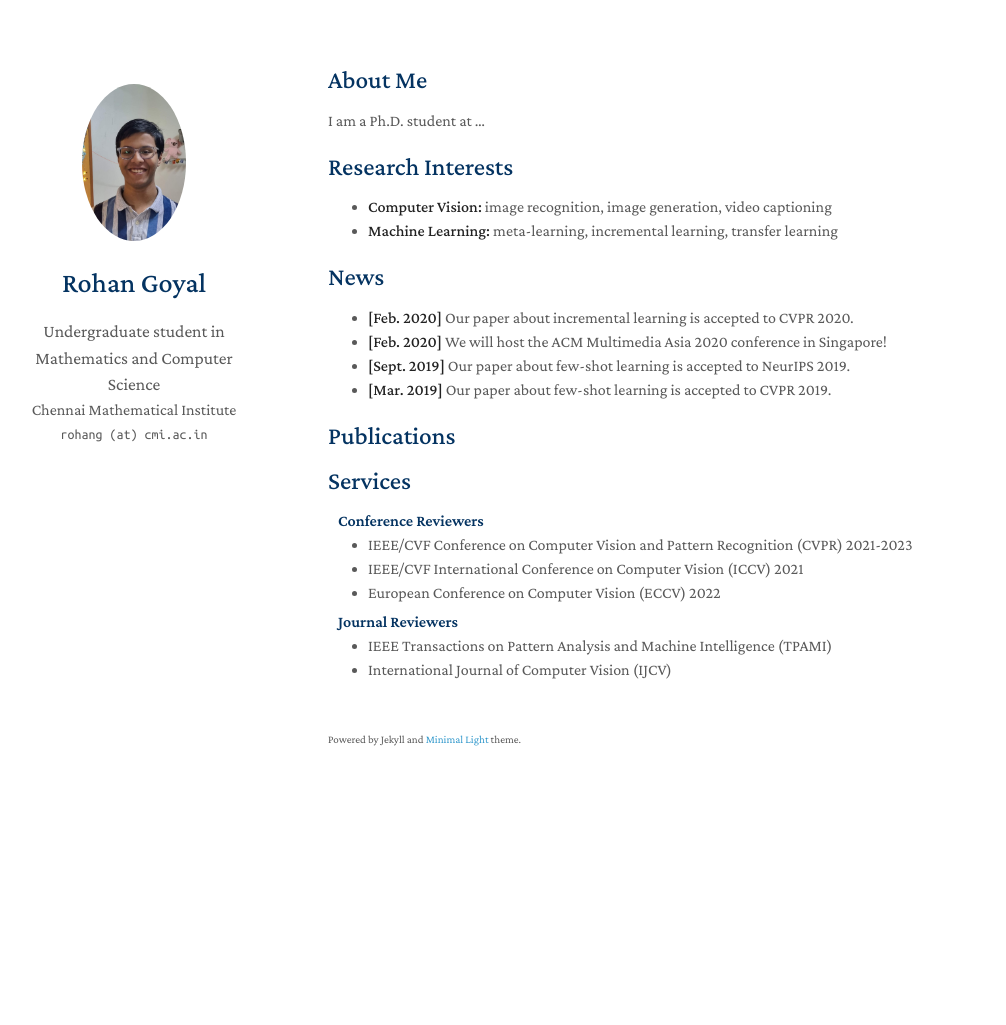
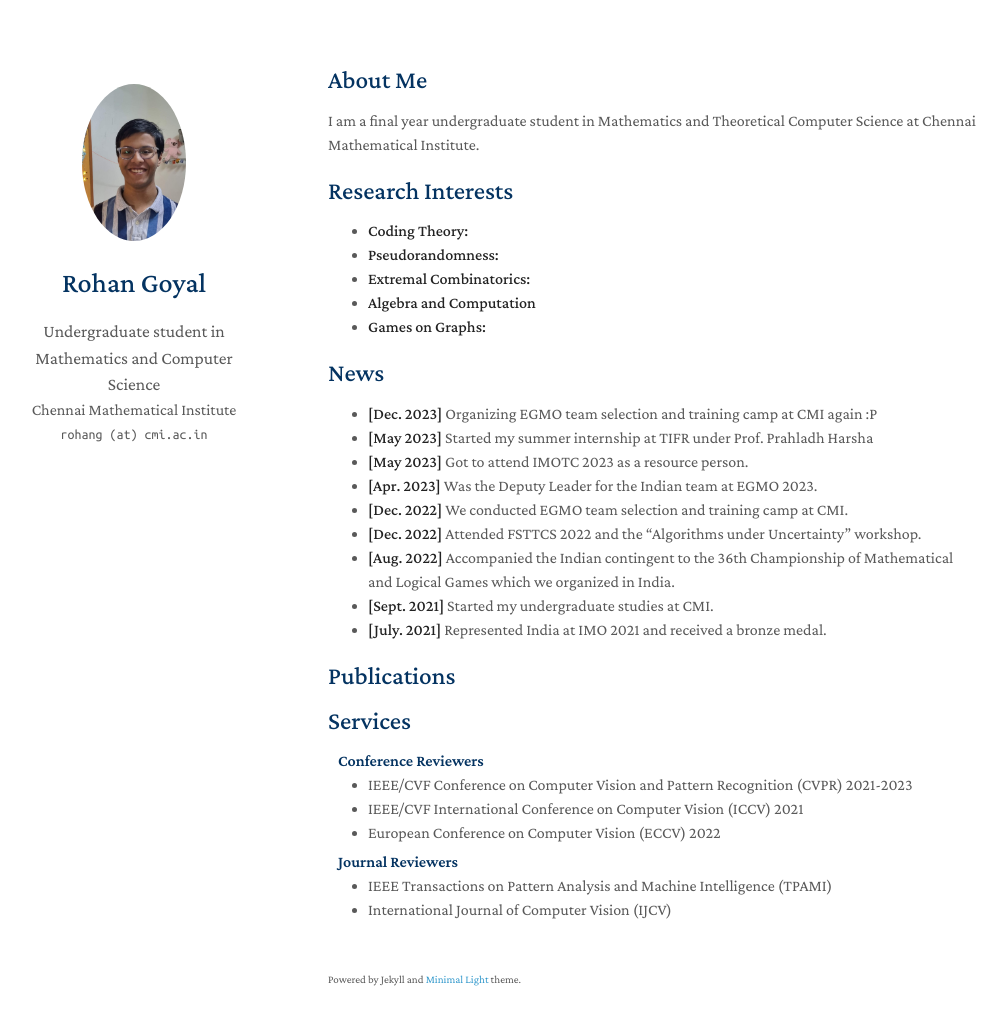
Before and after one commit to goyal-rohan/goyal-rohan.github.io, a Jekyll site: the page built from index.md, in a window 1280 px wide and 1060 px high. Shown: the top 1025 px of the window, without its empty margins (142-1148 px from the left). Built offline with Jekyll 4.4.1, drawn with Linux system fonts in a browser that asks for light colours; nearby versions of some CDN libraries; a style sheet for code colours, icons or effects is not loaded; our own code applies the rules of GitHub Pages for plain Markdown files.

Commit message:
added personal info

```diff
--- a/index.md
+++ b/index.md
@@ -4,19 +4,27 @@ layout: homepage
 
 ## About Me
 
-I am a Ph.D. student at ...
+I am a final year undergraduate student in Mathematics and Theoretical Computer Science at Chennai Mathematical Institute.
 
 ## Research Interests
 
-- **Computer Vision:** image recognition, image generation, video captioning
-- **Machine Learning:** meta-learning, incremental learning, transfer learning
+- **Coding Theory:**
+- **Pseudorandomness:**
+- **Extremal Combinatorics:**
+- **Algebra and Computation**
+- **Games on Graphs:**
 
 ## News
 
-- **[Feb. 2020]** Our paper about incremental learning is accepted to CVPR 2020.
-- **[Feb. 2020]** We will host the ACM Multimedia Asia 2020 conference in Singapore!
-- **[Sept. 2019]** Our paper about few-shot learning is accepted to NeurIPS 2019.
-- **[Mar. 2019]** Our paper about few-shot learning is accepted to CVPR 2019.
+- **[Dec. 2023]** Organizing EGMO team selection and training camp at CMI again :P
+- **[May 2023]** Started my summer internship at TIFR under Prof. Prahladh Harsha
+- **[May 2023]** Got to attend IMOTC 2023 as a resource person.
+- **[Apr. 2023]** Was the Deputy Leader for the Indian team at EGMO 2023.
+- **[Dec. 2022]** We conducted EGMO team selection and training camp at CMI.
+- **[Dec. 2022]** Attended FSTTCS 2022 and the "Algorithms under Uncertainty" workshop.
+- **[Aug. 2022]** Accompanied the Indian contingent to the 36th Championship of Mathematical and Logical Games which we organized in India.
+- **[Sept. 2021]** Started my undergraduate studies at CMI.
+- **[July. 2021]** Represented India at IMO 2021 and received a bronze medal.
 
 {% include_relative _includes/publications.md %}
 
```
